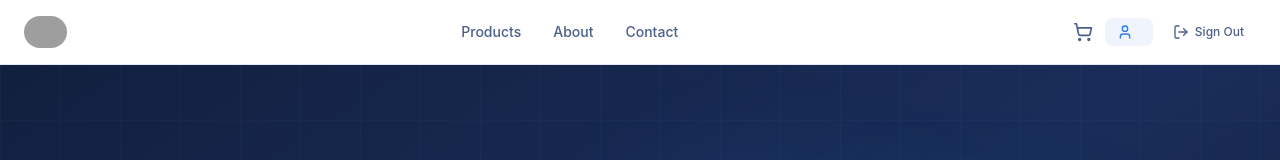
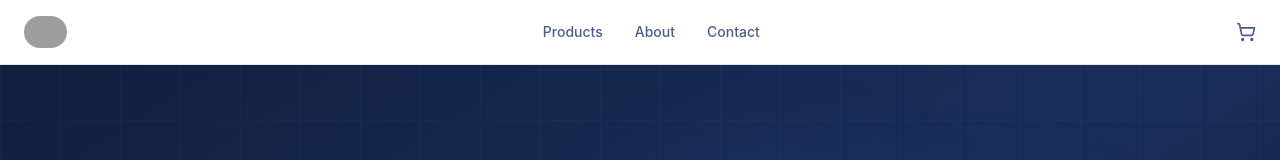
Before and after one commit to llillymarketing/GenaraLabs, a React (Vite) app: page / in a window 1280 px wide. Shown: the top 160 px of the page. Built offline with nearby package versions, Linux system fonts and the light colour scheme; grey boxes are pictures that could not be loaded.

Commit message:
fix: src/components/shared/Navbar.jsx

```diff
--- a/src/components/shared/Navbar.jsx
+++ b/src/components/shared/Navbar.jsx
@@ -1,29 +1,12 @@
 import React, { useState, useEffect } from 'react';
 import { Link } from 'react-router-dom';
 import { createPageUrl } from '@/utils';
-import { ShoppingCart, Menu, X, LogIn, LogOut, User } from 'lucide-react';
+import { ShoppingCart, Menu, X } from 'lucide-react';
 import Logo from './Logo';
-import { base44 } from '@/api/base44Client';
-import { useQuery } from '@tanstack/react-query';
 
 export default function Navbar({ cartCount = 0 }) {
   const [mobileOpen, setMobileOpen] = useState(false);
   const [scrolled, setScrolled] = useState(false);
-
-  const { data: authData } = useQuery({
-    queryKey: ['auth-user'],
-    queryFn: async () => {
-      try {
-        const user = await base44.auth.me();
-        return { user, isAuthenticated: true };
-      } catch {
-        return { user: null, isAuthenticated: false };
-      }
-    },
-  });
-
-  const isAuthenticated = authData?.isAuthenticated;
-  const user = authData?.user;
 
   useEffect(() => {
     const handler = () => setScrolled(window.scrollY > 10);
@@ -38,108 +21,40 @@ export default function Navbar({ cartCount = 0 }) {
   ];
 
   return (
-    <nav className={`fixed top-0 left-0 right-0 z-50 transition-all duration-300 ${
-      scrolled ? 'bg-white/95 backdrop-blur-xl shadow-sm border-b border-[#e2e8f5]' : 'bg-white border-b border-[#e2e8f5]'
-    }`}>
+    <nav className={`fixed top-0 left-0 right-0 z-50 transition-all duration-300 ${scrolled ? 'bg-white/95 backdrop-blur-xl shadow-sm border-b border-[#e2e8f5]' : 'bg-white border-b border-[#e2e8f5]'}`}>
       <div className="max-w-7xl mx-auto px-6">
         <div className="flex items-center justify-between h-16">
           <Link to={createPageUrl('Home')} className="flex-shrink-0">
             <Logo size="small" />
           </Link>
-
           <div className="hidden md:flex items-center gap-8">
             {links.map((link) => (
-              <Link
-                key={link.page}
-                to={createPageUrl(link.page)}
-                className="text-sm font-medium text-[#4a5e8a] hover:text-[#1a2d5a] transition-colors duration-200"
-              >
+              <Link key={link.page} to={createPageUrl(link.page)} className="text-sm font-medium text-[#4a5e8a] hover:text-[#1a2d5a] transition-colors duration-200">
                 {link.label}
               </Link>
             ))}
           </div>
-
           <div className="flex items-center gap-3">
-            <Link
-              to={createPageUrl('Cart')}
-              className="relative flex items-center gap-2 text-sm font-medium text-[#4a5e8a] hover:text-[#1a2d5a] transition-colors"
-            >
+            <Link to={createPageUrl('Cart')} className="relative flex items-center gap-2 text-sm font-medium text-[#4a5e8a] hover:text-[#1a2d5a] transition-colors">
               <ShoppingCart className="w-5 h-5" />
               {cartCount > 0 && (
-                <span className="absolute -top-1.5 -right-1.5 w-4 h-4 bg-[#2b7de9] text-white text-[10px] font-bold rounded-full flex items-center justify-center">
-                  {cartCount}
-                </span>
+                <span className="absolute -top-1.5 -right-1.5 w-4 h-4 bg-[#2b7de9] text-white text-[10px] font-bold rounded-full flex items-center justify-center">{cartCount}</span>
               )}
             </Link>
-
-            <div className="hidden md:flex items-center gap-2">
-              {isAuthenticated ? (
-                <div className="flex items-center gap-2">
-                  <div className="flex items-center gap-2 px-3 py-1.5 rounded-lg bg-[#f0f4fd]">
-                    <User className="w-4 h-4 text-[#2b7de9]" />
-                    <span className="text-xs font-medium text-[#1a2d5a] max-w-[120px] truncate">{user?.full_name || user?.email}</span>
-                  </div>
-                  <button
-                    onClick={() => base44.auth.logout()}
-                    className="flex items-center gap-1.5 text-xs font-medium text-[#4a5e8a] hover:text-[#1a2d5a] px-3 py-1.5 rounded-lg hover:bg-[#f0f4fd] transition-colors"
-                  >
-                    <LogOut className="w-4 h-4" />
-                    Sign Out
-                  </button>
-                </div>
-              ) : (
-                <button
-                  onClick={() => base44.auth.redirectToLogin()}
-                  className="flex items-center gap-1.5 text-sm font-semibold text-white bg-[#2b7de9] hover:bg-[#3b8ef0] px-4 py-2 rounded-lg transition-colors shadow-sm"
-                >
-                  <LogIn className="w-4 h-4" />
-                  Sign In
-                </button>
-              )}
-            </div>
-
-            <button
-              className="md:hidden text-[#4a5e8a] hover:text-[#1a2d5a]"
-              onClick={() => setMobileOpen(!mobileOpen)}
-            >
+            <button className="md:hidden text-[#4a5e8a] hover:text-[#1a2d5a]" onClick={() => setMobileOpen(!mobileOpen)}>
               {mobileOpen ? <X className="w-5 h-5" /> : <Menu className="w-5 h-5" />}
             </button>
           </div>
         </div>
       </div>
-
       {mobileOpen && (
         <div className="md:hidden bg-white border-t border-[#e2e8f5]">
           <div className="px-6 py-4 space-y-1">
             {links.map((link) => (
-              <Link
-                key={link.page}
-                to={createPageUrl(link.page)}
-                className="block text-sm font-medium text-[#4a5e8a] hover:text-[#1a2d5a] py-2.5 border-b border-[#f0f4fd] last:border-0"
-                onClick={() => setMobileOpen(false)}
-              >
+              <Link key={link.page} to={createPageUrl(link.page)} className="block text-sm font-medium text-[#4a5e8a] hover:text-[#1a2d5a] py-2.5 border-b border-[#f0f4fd] last:border-0" onClick={() => setMobileOpen(false)}>
                 {link.label}
               </Link>
             ))}
-            <div className="pt-3">
-              {isAuthenticated ? (
-                <button
-                  onClick={() => base44.auth.logout()}
-                  className="flex items-center gap-2 text-sm font-medium text-[#4a5e8a] py-2"
-                >
-                  <LogOut className="w-4 h-4" />
-                  Sign Out ({user?.full_name || user?.email})
-                </button>
-              ) : (
-                <button
-                  onClick={() => base44.auth.redirectToLogin()}
-                  className="flex items-center gap-2 text-sm font-semibold text-[#2b7de9] py-2"
-                >
-                  <LogIn className="w-4 h-4" />
-                  Sign In / Sign Up
-                </button>
-              )}
-            </div>
           </div>
         </div>
       )}
```
